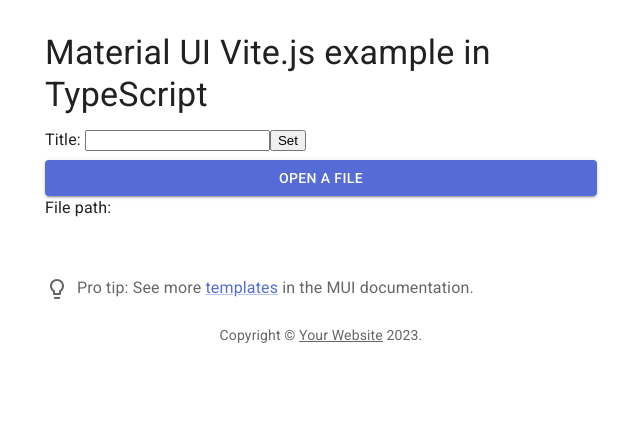
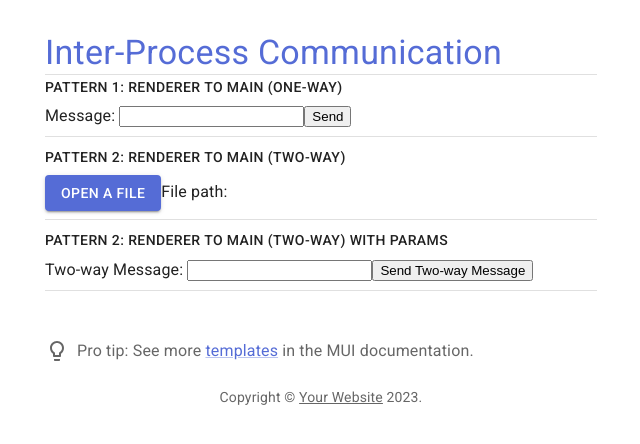
Before and after one commit to CrossEvol/electron-react-vite-starter, a React (Vite) app: page / in a window 1280 px wide. Shown: the top 444 px of the page, without its empty margins (319-959 px from the left). Built offline with nearby package versions, Linux system fonts and the light colour scheme.

Commit message:
0.0.0.4 IPC - one-way - two-way - link to the docs

```diff
--- a/electron/preload/index.ts
+++ b/electron/preload/index.ts
@@ -2,8 +2,8 @@
 
 contextBridge.exposeInMainWorld('electronAPI', {
   openFile: () => ipcRenderer.invoke('dialog:openFile'),
-  sendMessage: (title:string) => ipcRenderer.send('send-message', title)
-
+  sendMessage: (title:string) => ipcRenderer.send('message:one-way', title),
+  sendTwoWayMessage: (message:string) => ipcRenderer.invoke('message:two-way',message),
 })
 
 // function domReady(condition: DocumentReadyState[] = ['complete', 'interactive']) {
--- a/src/App.tsx
+++ b/src/App.tsx
@@ -4,7 +4,7 @@
 import Box from '@mui/material/Box'
 import Link from '@mui/material/Link'
 import ProTip from './ProTip'
-import { Button, Stack } from '@mui/material'
+import { Button, Divider, Stack } from '@mui/material'
 
 function Copyright() {
     return (
@@ -19,7 +19,8 @@
 }
 
 export default function App() {
-    const [title, setTitle] = React.useState('')
+    const [message, setMessage] = React.useState('')
+    const [twoWayMessage, setTwoWayMessage] = React.useState('')
     const [filePath, setFilePath] = React.useState('')
 
     const handleClickOpenFile = async () => {
@@ -27,40 +28,105 @@
         setFilePath(filePathFromMain)
     }
 
-    const handleTitleChange = (e: React.ChangeEvent<HTMLInputElement>) => {
-        setTitle(e.target.value)
+    const handleMessageChange = (e: React.ChangeEvent<HTMLInputElement>) => {
+        setMessage(e.target.value)
     }
 
-    const handleSetWinTitle = async () => {
-        await window.electronAPI.sendMessage(title)
+    const handleTwoWayMessageChange = (
+        e: React.ChangeEvent<HTMLInputElement>
+    ) => {
+        setTwoWayMessage(e.target.value)
+    }
+
+    const handleSendMessage = async () => {
+        await window.electronAPI.sendMessage(message)
+    }
+
+    const handleSendTwoWayMessage = async () => {
+        const returnMsg = await window.electronAPI.sendTwoWayMessage(message)
+        setTwoWayMessage(returnMsg)
     }
 
     return (
         <Container maxWidth='sm'>
             <Box sx={{ my: 4 }}>
-                <Typography variant='h4' component='h1' gutterBottom>
-                    Material UI Vite.js example in TypeScript
-                </Typography>
+                <div>
+                    <Typography
+                        component={Link}
+                        href='https://www.electronjs.org/docs/latest/tutorial/ipc'
+                        variant='h4'
+                        target='_blank'
+                        className='no-underline'
+                        gutterBottom
+                    >
+                        Inter-Process Communication
+                    </Typography>
+                </div>
+                <Divider />
                 <Stack spacing={1} direction={'column'}>
                     <div>
-                        Title:{' '}
+                        <Typography
+                            variant='button'
+                            display='block'
+                            gutterBottom
+                        >
+                            Pattern 1: Renderer to main (one-way)
+                        </Typography>
+                        Message:{' '}
                         <input
                             id='title'
-                            value={title}
-                            onChange={handleTitleChange}
+                            value={message}
+                            onChange={handleMessageChange}
                         />
                         <button
                             id='btn'
                             type='button'
-                            onClick={handleSetWinTitle}
+                            onClick={handleSendMessage}
                         >
-                            Set
+                            Send
                         </button>
                     </div>
-                    <Button variant='contained' onClick={handleClickOpenFile}>
-                        Open a File
-                    </Button>
-                    File path: <strong id='filePath'>{filePath}</strong>
+                    <Divider />
+                    <div>
+                        <Typography
+                            variant='button'
+                            display='block'
+                            gutterBottom
+                        >
+                            Pattern 2: Renderer to main (two-way)
+                        </Typography>
+                        <Button
+                            variant='contained'
+                            onClick={handleClickOpenFile}
+                        >
+                            Open a File
+                        </Button>
+                        File path: <strong id='filePath'>{filePath}</strong>
+                    </div>
+                    <Divider />
+                    <div>
+                        <Typography
+                            variant='button'
+                            display='block'
+                            gutterBottom
+                        >
+                            Pattern 2: Renderer to main (two-way) with params
+                        </Typography>
+                        Two-way Message:{' '}
+                        <input
+                            id='title'
+                            value={twoWayMessage}
+                            onChange={handleTwoWayMessageChange}
+                        />
+                        <button
+                            id='btn'
+                            type='button'
+                            onClick={handleSendTwoWayMessage}
+                        >
+                            Send Two-way Message
+                        </button>
+                    </div>
+                    <Divider />
                 </Stack>
                 <ProTip />
                 <Copyright />
--- a/src/renderer.d.ts
+++ b/src/renderer.d.ts
@@ -3,6 +3,7 @@
 export interface IElectronAPI {
     openFile: () => Promise<string>
     sendMessage: (message) => Promise<void>
+    sendTwoWayMessage: (message) => Promise<string>
 }
 
 declare global {
--- a/tailwind.config.js
+++ b/tailwind.config.js
@@ -3,6 +3,8 @@
   content: [
     "./index.html",
     "./src/**/*.{js,ts,jsx,tsx}",
+    "./dist/**/*.{html,js,ts,jsx,tsx}",
+    "./src/components/**/*.{js,ts,jsx,tsx}",
   ],
   important: '#root',
   theme: {
```
Also changed, not shown: electron/main/eventHandler.ts (+12 -4 lines), electron/main/index.ts (+4 -5 lines).
